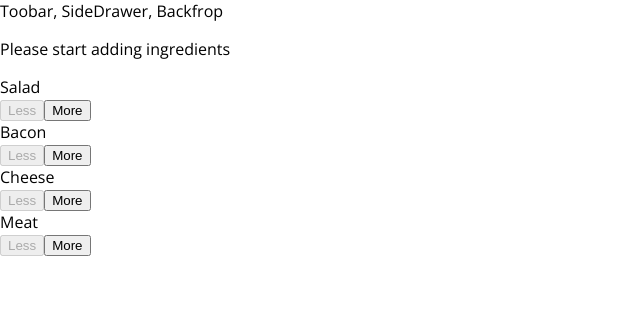
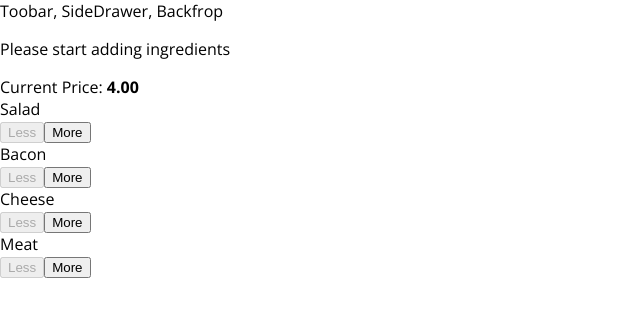
Before and after one commit to CarlosCanizal/buger-app-react, a React app: page / in a window 1280 px wide. Shown: the top 316 px of the page, without its empty margins (0-640 px from the left). Built offline with nearby package versions, Linux system fonts and the light colour scheme.

Commit message:
Adds Burger price

```diff
--- a/src/components/Burger/BuildControls/BuildControls.js
+++ b/src/components/Burger/BuildControls/BuildControls.js
@@ -12,6 +12,7 @@
 const buildControls = (props)=>{
     return(
         <div className={classes.BuildControls}>
+            <div>Current Price: <strong>{props.price.toFixed(2)}</strong></div>
             {controls.map(ctrl=>(
                 <BuildControl
                     key={ctrl.label}
--- a/src/containers/BurgerBuilder/BurgerBuilder.js
+++ b/src/containers/BurgerBuilder/BurgerBuilder.js
@@ -5,7 +5,10 @@
 
 
 const INGREDIENT_PRICES = {
-
+    salad: 0.4,
+    bacon: 0.5,
+    meat: 0.6,
+    cheese: 0.2
 };
 
 class BurgerBuilder extends Component{
@@ -69,6 +72,7 @@
                     ingredientAdded={this.addIngredientHandler}
                     ingredientRemove={this.removeIngredientHandler}
                     disabled = {disabledInfo}
+                    price={this.state.totalPrice}
                 />
             </Aux>
         );
```
